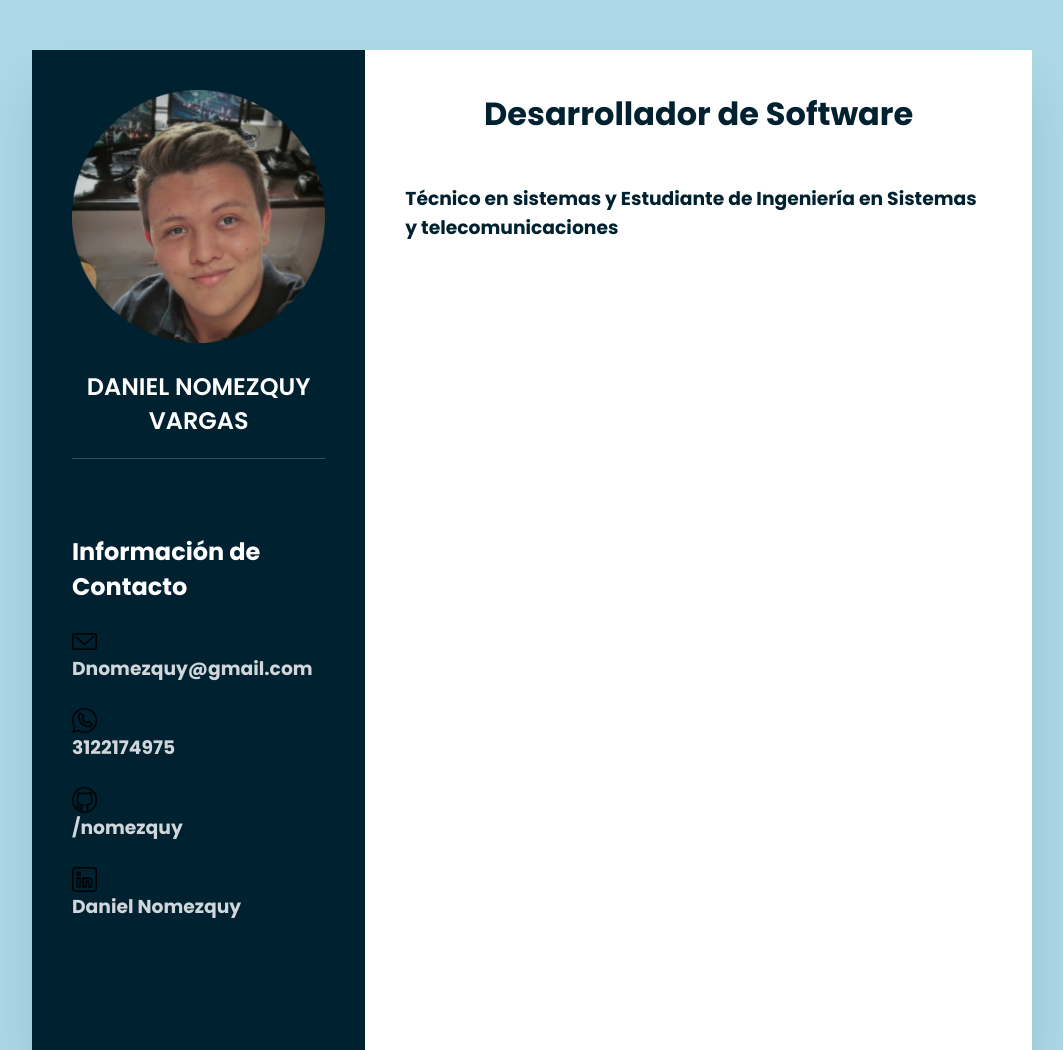
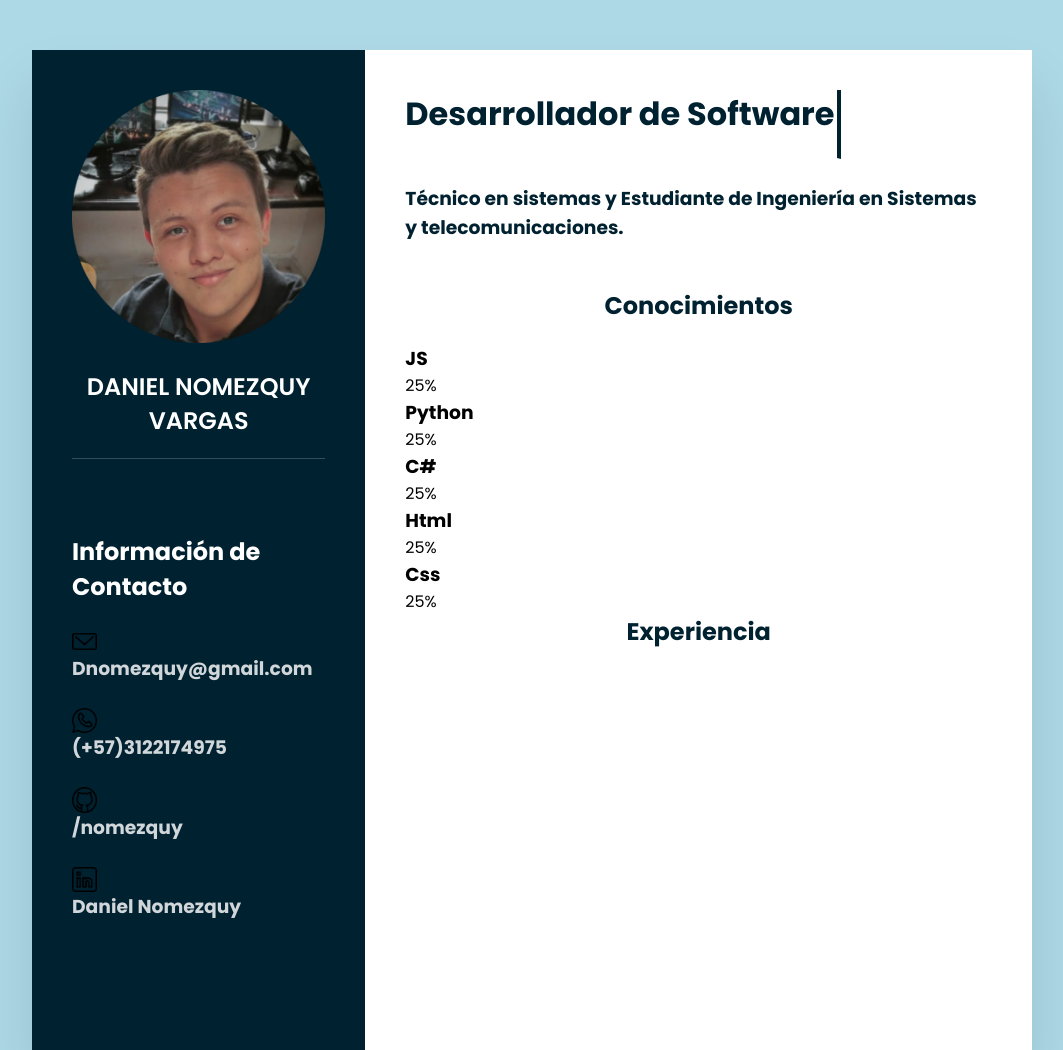
Before and after one commit to nomezquy/nomezquy.github.io, a plain HTML site: page index.html in a window 1280 px wide. Shown: the top 1050 px of the page, without its empty margins (108-1171 px from the left). Drawn offline with nearby package versions, Linux system fonts and the light colour scheme.

Commit message:
guardando cambios 31/03

```diff
--- a/index.html
+++ b/index.html
@@ -9,7 +9,9 @@
     <meta content="Daniel Nomezquy" name="autor">
     <link href="recursos/index.css" rel="stylesheet">
     <link href="recursos/favicon.png" rel="icon">
+
     <link href="https://fonts.googleapis.com/css?family=Open+Sans:300,300i,400,400i,600,600i,700,700i|Raleway:300,300i,400,400i,500,500i,600,600i,700,700i|Poppins:300,300i,400,400i,500,500i,600,600i,700,700i" rel="stylesheet">
+
 </head>
 <body>
   <div class="container">
@@ -25,15 +27,39 @@
         <h2 class="titulo">Información de Contacto</h2>
         <br>
         <h3 class="subtitulo"><a target="_blank" href="mailto:dnomezquy@gmail.com"><img src="/recursos/img/icono-mail.png" class="contacto-icono"></a> Dnomezquy@gmail.com</h3><br>
-        <h3 class="subtitulo"><a target="_blank" href="https://api.whatsapp.com/send?phone=573122174975"><img src="/recursos/img/icono-wtp.png" class="contacto-icono"></a> 3122174975</h3><br>
+        <h3 class="subtitulo"><a target="_blank" href="https://api.whatsapp.com/send?phone=573122174975"><img src="/recursos/img/icono-wtp.png" class="contacto-icono"></a> (+57)3122174975</h3><br>
         <h3 class="subtitulo"><a target="_blank" href="https://github.com/nomezquy"><img src="/recursos/img/icono-git.png" class="contacto-icono"></a>/nomezquy</h3><br>
         <h3 class="subtitulo"><a target="_blank" href="https://www.linkedin.com/in/daniel-nomezquy-b44709207"><img src="/recursos/img/icono-link.png" class="contacto-icono"></a>Daniel Nomezquy</h3><br>
       </div>
     </div>
     <div class="right-Side">
       <div>
-        <h1 class="titulo-Right">Desarrollador de Software</h1><br>
-        <h3 class="subtitulo-Right">Técnico en sistemas y Estudiante de Ingeniería en Sistemas y telecomunicaciones</h3>
+        <h1 class="titulo1-Right">Desarrollador de Software</h1><br>
+        <h3 class="subtitulo-Right">Técnico en sistemas y Estudiante de Ingeniería en Sistemas y telecomunicaciones.</h3>
+        <br>
+        <h2 class="titulo-Right">Conocimientos</h2>
+        <h3>JS</h3>
+        <div class="progress">
+          <div class="progress-bar" role="progressbar" style="width: 25%;" aria-valuenow="25" aria-valuemin="0" aria-valuemax="100">25%</div>
+        </div>
+        <h3>Python</h3>
+        <div class="progress">
+          <div class="progress-bar" role="progressbar" style="width: 25%;" aria-valuenow="25" aria-valuemin="0" aria-valuemax="100">25%</div>
+        </div>
+        <h3>C#</h3>
+        <div class="progress">
+          <div class="progress-bar" role="progressbar" style="width: 25%;" aria-valuenow="25" aria-valuemin="0" aria-valuemax="100">25%</div>
+        </div>
+        <h3>Html</h3>
+        <div class="progress">
+          <div class="progress-bar" role="progressbar" style="width: 25%;" aria-valuenow="25" aria-valuemin="0" aria-valuemax="100">25%</div>
+        </div>
+        <h3>Css</h3>
+        <div class="progress">
+          <div class="progress-bar" role="progressbar" style="width: 25%;" aria-valuenow="25" aria-valuemin="0" aria-valuemax="100">25%</div>
+        </div>
+
+        <h2 class="titulo-Right">Experiencia</h2>
       </div>
     </div>
   </div>
--- a/recursos/index.css
+++ b/recursos/index.css
@@ -38,10 +38,33 @@ body{
     position: relative;
     color: #002130;
     display: flex;
+    margin-left: 0px;
     flex-direction: column;
     align-items: center;
     padding-bottom: 20px;
     border-bottom: 1px solid rgba(255,255,255,0.2);
+}
+
+.titulo1-Right{
+    position: relative;
+    color: #002130;
+    white-space: nowrap;
+    border-right: 4px solid;
+    width: 24.5ch;
+    animation: typing 3s steps(24),
+    blink .5s infinite step-end alternate;
+    overflow: hidden;
+    display: block;
+    flex-direction: column;
+    align-items: center;
+    padding-bottom: 20px;
+    border-bottom: 1px solid rgba(255,255,255,0.2);
+}
+@keyframes typing {
+    from{width: 0}
+}
+@keyframes blink {
+    50%{border-color: transparent;}
 }
 
 .subtitulo-Right{
```
